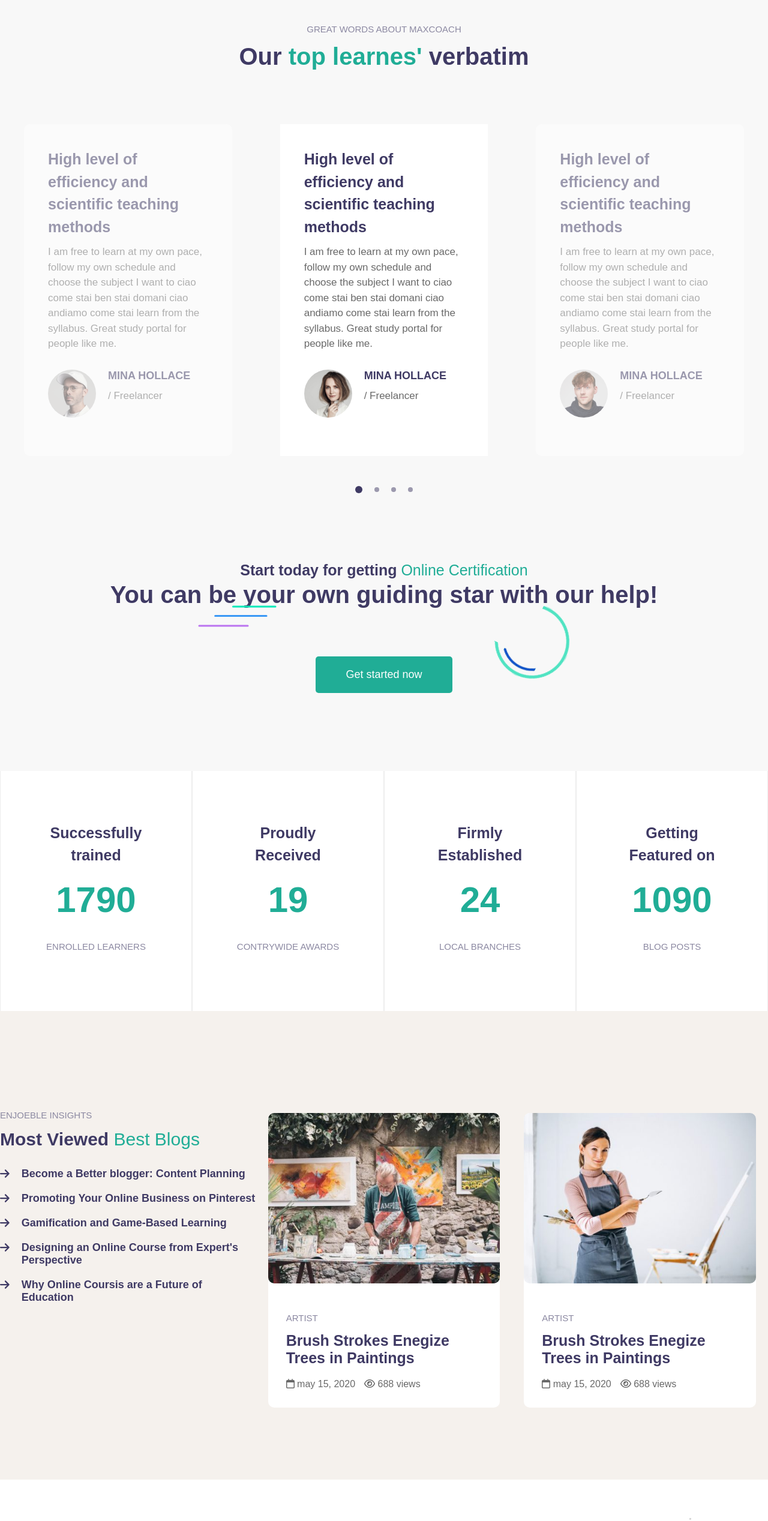
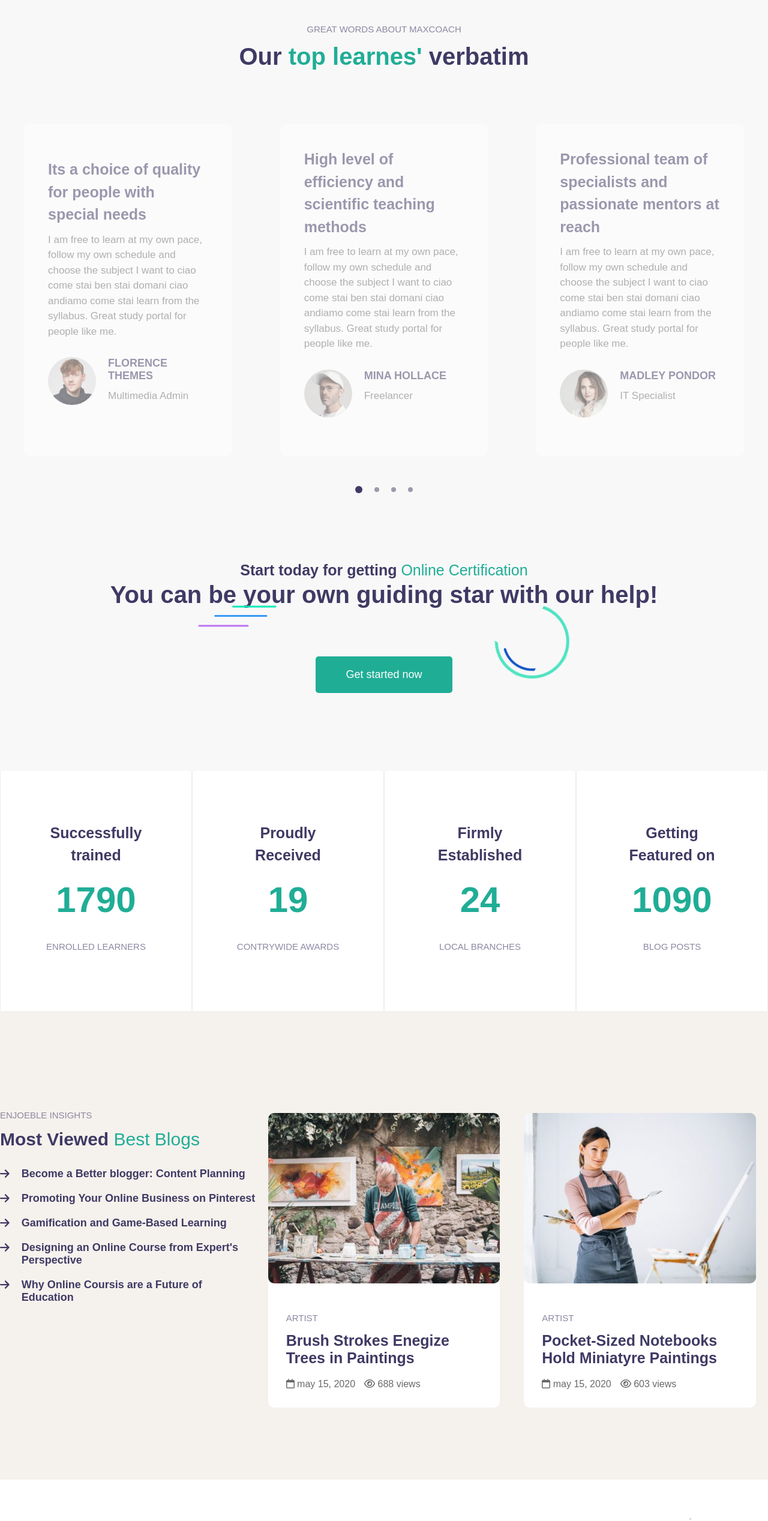
Before and after one commit to AngeloFriello/proj-html-vuejs, a Vue app: page / in a window 1280 px wide. Shown: the part 3792-6327 px from the top of the page at 60% size. Built offline with nearby package versions, Linux system fonts and the light colour scheme.

Commit message:
add cicle sect 6

```diff
--- a/src/components/MainApp.vue
+++ b/src/components/MainApp.vue
@@ -89,7 +89,76 @@
 
             ],
             topLearnes:[
-
+                {
+                    image:'../../../public/testimonial-avata-04.jpg',
+                    title:'Its a choice of quality for people with special needs',
+                    text:'I am free to learn at my own pace, follow my own schedule and choose the subject I want to ciao come stai ben stai domani ciao andiamo come stai  learn from the syllabus. Great study portal for people like me.',
+                    name:'FLORENCE THEMES',
+                    job:'Multimedia Admin'
+                },
+                {
+                    image:'../../../public/testimonial-avata-03.jpg',
+                    title:'High level of efficiency and scientific teaching methods',
+                    text:'I am free to learn at my own pace, follow my own schedule and choose the subject I want to ciao come stai ben stai domani ciao andiamo come stai  learn from the syllabus. Great study portal for people like me.',
+                    name:'MINA HOLLACE',
+                    job:'Freelancer'
+                },
+                {
+                    image:'../../../public/testimonial-avata-02.jpg',
+                    title:'Professional team of specialists and passionate mentors at reach',
+                    text:'I am free to learn at my own pace, follow my own schedule and choose the subject I want to ciao come stai ben stai domani ciao andiamo come stai  learn from the syllabus. Great study portal for people like me.',
+                    name:'MADLEY PONDOR',
+                    job:'IT Specialist'
+                },
+            ],
+            tableNumber:[
+                {
+                    title:'Successfully',
+                    subtitle:' trained',
+                    number:'1790',
+                    text:'ENROLLED LEARNERS'
+                },
+                {
+                    title:'Proudly',
+                    subtitle:'Received',
+                    number:'19',
+                    text:'CONTRYWIDE AWARDS'
+                },
+                {
+                    title:'Firmly',
+                    subtitle:'Established',
+                    number:'24',
+                    text:'LOCAL BRANCHES'
+                },
+                {
+                    title:'Getting',
+                    subtitle:'Featured on',
+                    number:'1090',
+                    text:'BLOG POSTS'
+                },
+            ],
+            listElements:[
+                'Become a Better blogger: Content Planning',
+                'Promoting Your Online Business on Pinterest',
+                'Gamification and Game-Based Learning',
+                "Designing an Online Course from Expert's Perspective",
+                "Why Online Coursis are a Future of Education",
+            ],
+            cardMostViewed:[
+                {
+                    image:'../../../public/artist-blog-03-480x352.jpeg',
+                    job:'ARTIST',
+                    title:'Brush Strokes Enegize Trees in Paintings',
+                    date:'may 15, 2020',
+                    views:'688',
+                },
+                {
+                    image:'../../../public/artist-blog-01-480x352.jpg',
+                    job:'ARTIST',
+                    title:'Pocket-Sized Notebooks Hold Miniatyre Paintings',
+                    date:'may 15, 2020',
+                    views:'603',
+                }
             ]
         }
 		},
@@ -110,13 +179,13 @@
         <SectionMain3 :items="smartTuroring" />
     </section>
     <section class="section-4">
-        <SectionMain4/>
+        <SectionMain4 :items="topLearnes" />
     </section>
     <section class="section-5">
-        <SectionMain5/>
+        <SectionMain5 :items="tableNumber" />
     </section>
     <section class="section-6">
-        <SectionMain6/>
+        <SectionMain6 :items="listElements" :cards="cardMostViewed"/>
     </section>
     <section class="section-7">
         <SectionMain7/>
--- a/src/components/Sections/SectionMain-4.vue
+++ b/src/components/Sections/SectionMain-4.vue
@@ -1,5 +1,12 @@
 <script>
-
+    export default{
+        props:{
+            items:{
+                type:Object,
+                required:true,
+            }
+        }
+    }
 </script>
 
 <template>
@@ -11,45 +18,21 @@
             </div>
         </div>
         <div class="row flex">
-            <div class="col-4 active">
-                <h4>High level of efficiency and scientific teaching methods</h4>
-                <p>I am free to learn at my own pace, follow my own schedule and choose the subject I want to ciao come stai ben stai domani ciao andiamo come stai  learn from the syllabus. Great study portal for people like me.</p>
+
+            <div class="col-4 active" v-for="item in items">
+                <h4>{{ item.title }}</h4>
+                <p>{{ item.text }}</p>
                 <div class="card">
                     <div>
-                        <img src="../../../public/testimonial-avata-03.jpg" alt="">
+                        <img :src=" item.image " alt="">
                     </div>
                     <div>
-                        <h5>MINA HOLLACE</h5>
-                        <p>/ Freelancer</p>
+                        <h5>{{item.name}}</h5>
+                        <p>{{ item.job }}</p>
                     </div>
                 </div>
             </div>
-            <div class="col-4">
-                <h4>High level of efficiency and scientific teaching methods</h4>
-                <p>I am free to learn at my own pace, follow my own schedule and choose the subject I want to ciao come stai ben stai domani ciao andiamo come stai  learn from the syllabus. Great study portal for people like me.</p>
-                <div class="card">
-                    <div>
-                        <img src="../../../public/testimonial-avata-02.jpg" alt="">
-                    </div>
-                    <div>
-                        <h5>MINA HOLLACE</h5>
-                        <p>/ Freelancer</p>
-                    </div>
-                </div>
-            </div>
-            <div class="col-4 active">
-                <h4>High level of efficiency and scientific teaching methods</h4>
-                <p>I am free to learn at my own pace, follow my own schedule and choose the subject I want to ciao come stai ben stai domani ciao andiamo come stai  learn from the syllabus. Great study portal for people like me.</p>
-                <div class="card">
-                    <div>
-                        <img src="../../../public/testimonial-avata-04.jpg" alt="">
-                    </div>
-                    <div>
-                        <h5>MINA HOLLACE</h5>
-                        <p>/ Freelancer</p>
-                    </div>
-                </div>
-            </div>
+
         </div>
 
         <div class="row">
--- a/src/components/Sections/SectionMain-6.vue
+++ b/src/components/Sections/SectionMain-6.vue
@@ -1,5 +1,16 @@
 <script>
-
+    export default{
+        props:{
+            items:{
+                type:Object,
+                required:true,
+            },
+            cards:{
+                type:Object,
+                required:true,
+            }
+        }
+    }
 </script>
 
 <template>
@@ -7,86 +18,36 @@
         <div class="row flex">
 
             <div class="col-4">
-                <p class="small_text"> ENJOEBLE INSIGHTS</p>
+                <p class="small_text">ENJOEBLE INSIGHTS</p>
                 <h4 >Most Viewed <a href="" class="c_green f-w_light">Best Blogs</a></h4>
                 <ul>
-                    <li class="list_item flex">
+                    <li class="list_item flex" v-for="item in items">
                         <div>
                             <font-awesome-icon :icon="['fas', 'arrow-right']" class="arrow-right" />
                         </div>
                         <div>
-                            Become a Better blogger: Content Planning
-                        </div>
-                    </li>
-                    <li class="list_item flex">
-                        <div>
-                            <font-awesome-icon :icon="['fas', 'arrow-right']" class="arrow-right" />
-                        </div>
-                        <div>
-                            Promoting Your Online Business on Pinterest
-                        </div>
-                    </li>
-                    <li class="list_item flex">
-                        <div>
-                            <font-awesome-icon :icon="['fas', 'arrow-right']" class="arrow-right" />
-                        </div>
-                        <div>
-                            Gamification and Game-Based Learning
-                        </div>
-                    </li>
-                    <li class="list_item flex">
-                        <div>
-                            <font-awesome-icon :icon="['fas', 'arrow-right']" class="arrow-right" />
-                        </div>
-                        <div>
-                            Designing an Online Course from Expert's Perspective
-                        </div>
-                    </li>
-                    <li class="list_item flex">
-                        <div>
-                            <font-awesome-icon :icon="['fas', 'arrow-right']" class="arrow-right" />
-                        </div>
-                        <div>
-                            Why Online Coursis are a Future of Education
+                            {{ item }}
                         </div>
                     </li>
                 </ul>
             </div>
-            <div class="col-4">
+            <div class="col-4" v-for="card in cards">
                 <div class="card">
                     <div class="card-body">
                         <div>
-                            <img src="../../../public/artist-blog-03-480x352.jpeg" alt="">
+                            <img :src="card.image" alt="">
                         </div>
                         <div class="card-footer">
-                            <p class="small_text">ARTIST</p>
-                            <h3>Brush Strokes Enegize Trees in Paintings </h3>
+                            <p class="small_text">{{card.job}}</p>
+                            <h3>{{card.title}}</h3>
                             <ul class="flex">
-                                <li><font-awesome-icon :icon="['far', 'calendar']" /> may 15, 2020 </li>
-                                <li><font-awesome-icon :icon="['far', 'eye']" /> 688 views</li>
+                                <li><font-awesome-icon :icon="['far', 'calendar']" /> {{  card.date  }} </li>
+                                <li><font-awesome-icon :icon="['far', 'eye']" /> {{ card.views }} views</li>
                             </ul>
                         </div>
                     </div>
                 </div>
             </div>
-            <div class="col-4">
-                <div class="card">
-                    <div class="card-body">
-                        <div>
-                            <img src="../../../public/artist-blog-01-480x352.jpg" alt="">
-                        </div>
-                        <div class="card-footer">
-                            <p class="small_text">ARTIST</p>
-                            <h3>Brush Strokes Enegize Trees in Paintings </h3>
-                            <ul class="flex">
-                                <li><font-awesome-icon :icon="['far', 'calendar']" /> may 15, 2020 </li>
-                                <li><font-awesome-icon :icon="['far', 'eye']" /> 688 views</li>
-                            </ul>
-                        </div>
-                    </div>
-                </div>
-            </div>
-
         </div>
     </div>
 </template>
--- a/src/style/general.scss
+++ b/src/style/general.scss
@@ -584,7 +584,7 @@ main{
 
         .col-4{
             display: flex;
-            flex-direction: column  ;
+            flex-direction: column;
 
             h4{
                 color: #3F3A64;
```
Also changed, not shown: src/components/Sections/SectionMain-5.vue (+12 -20 lines).
